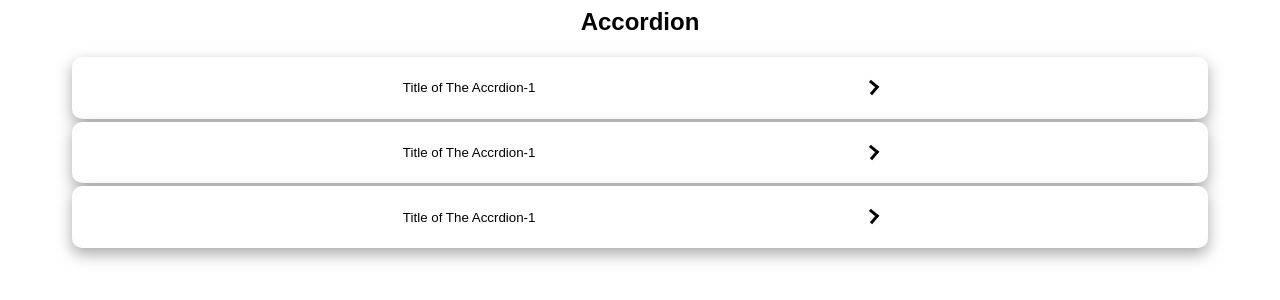
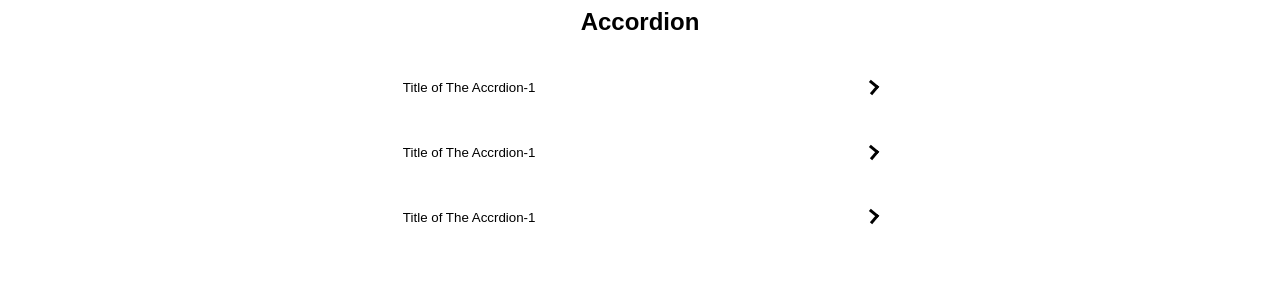
Before and after one commit to mohandand/React_Modal, a React (Create React App) app: page / in a window 1280 px wide. Shown: the top 300 px of the page. Built offline with nearby package versions, Linux system fonts and the light colour scheme.

Commit message:
1 file modified

```diff
--- a/styles.css
+++ b/styles.css
@@ -16,7 +16,7 @@
 }
 .accrdion {
   background-color: white;
-  box-shadow: rgba(0, 0, 0, 0.35) 0px 6px 15px;
+  box-shadow: rgba(0, 0, 0s, 0.35) 0px 6px 15px;
   display: flex;
   justify-content: space-evenly;
   border-radius: 10px;
```
